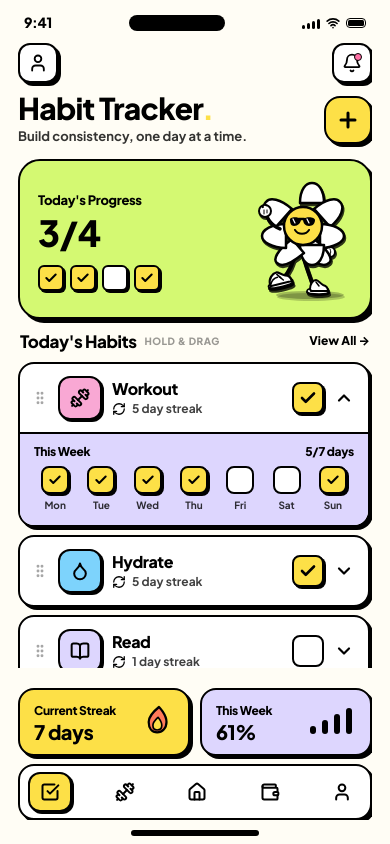
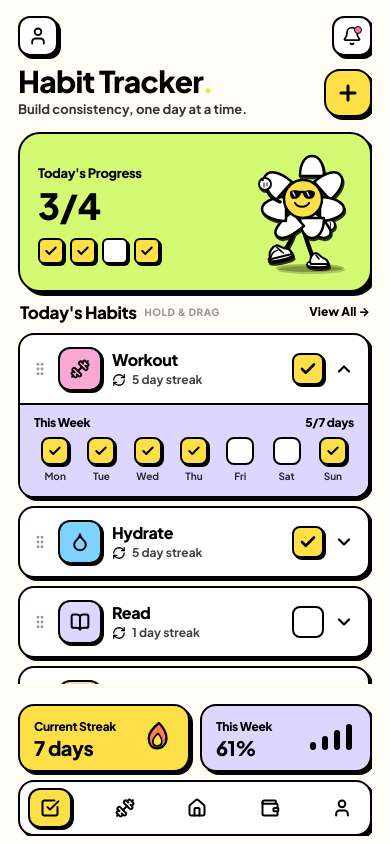
Before and after one commit to Paranormal31/personal-growth-companion, a React (Vite) app in the folder v2/: page / in a window 390 px wide. Built offline with nearby package versions, Linux system fonts and the light colour scheme.

Commit message:
fix(v2): mobile UX corrections - remove fake status/home bars, fix bottom nav, restrict drag to grip handle

```diff
--- a/v2/index.html
+++ b/v2/index.html
@@ -1,17 +1,17 @@
 <!doctype html>
-<html lang="en">
+<html lang="en" class="h-full overflow-hidden overscroll-none">
   <head>
     <meta charset="UTF-8" />
     <link rel="icon" type="image/svg+xml" href="/favicon.svg" />
-    <meta name="viewport" content="width=device-width, initial-scale=1.0, maximum-scale=1.0, user-scalable=no" />
+    <meta name="viewport" content="width=device-width, initial-scale=1.0, maximum-scale=1.0, user-scalable=no, viewport-fit=cover" />
     <title>Habit Tracker • Neo-Brutalist</title>
     <!-- Google Fonts for Neo-Brutalist Typography -->
     <link rel="preconnect" href="https://fonts.googleapis.com">
     <link rel="preconnect" href="https://fonts.gstatic.com" crossorigin>
     <link href="https://fonts.googleapis.com/css2?family=Plus+Jakarta+Sans:wght@400;500;600;700;800;900&family=Space+Grotesk:wght@500;700&display=swap" rel="stylesheet">
   </head>
-  <body class="bg-[#F4F0E6] text-black antialiased selection:bg-[#FDE047] selection:text-black">
-    <div id="root"></div>
+  <body class="h-full overflow-hidden overscroll-none bg-[#F4F0E6] text-black antialiased selection:bg-[#FDE047] selection:text-black">
+    <div id="root" class="h-full w-full overflow-hidden"></div>
     <script type="module" src="/src/main.tsx"></script>
   </body>
 </html>
--- a/v2/src/components/HabitItem.tsx
+++ b/v2/src/components/HabitItem.tsx
@@ -1,12 +1,13 @@
 import React from 'react'
 import { Check, RefreshCw, ChevronDown, GripVertical } from 'lucide-react'
-import { motion, AnimatePresence } from 'framer-motion'
+import { motion, AnimatePresence, DragControls } from 'framer-motion'
 import { Habit, Weekday } from '../types/habit'
 import { getHabitIconComponent } from '../constants/icons'
 
 interface HabitItemProps {
   habit: Habit
   isExpanded: boolean
+  dragControls?: DragControls
   onToggleExpand: () => void
   onToggleComplete: () => void
   onToggleDay: (day: Weekday) => void
@@ -17,6 +18,7 @@ const ALL_WEEKDAYS: Weekday[] = ['Mon', 'Tue', 'Wed', 'Thu', 'Fri', 'Sat', 'Sun'
 export const HabitItem: React.FC<HabitItemProps> = ({
   habit,
   isExpanded,
+  dragControls,
   onToggleExpand,
   onToggleComplete,
   onToggleDay,
@@ -37,9 +39,19 @@ export const HabitItem: React.FC<HabitItemProps> = ({
       >
         {/* Left: Drag Handle, Icon Tile & Details */}
         <div className="flex items-center gap-2.5">
+          {/* Dotted Grip Handle - Exclusive Drag Activation Area */}
           <div
-            className="cursor-grab active:cursor-grabbing text-black/35 hover:text-black transition-colors py-1 shrink-0"
-            title="Drag to reorder"
+            onPointerDown={(e) => {
+              e.stopPropagation()
+              dragControls?.start(e)
+            }}
+            onClick={(e) => {
+              e.stopPropagation()
+            }}
+            style={{ touchAction: 'none' }}
+            className="cursor-grab active:cursor-grabbing text-black/40 hover:text-black transition-colors p-1.5 -m-1.5 shrink-0 touch-none select-none"
+            title="Drag handle to reorder"
+            aria-label="Drag handle to reorder"
           >
             <GripVertical className="w-4 h-4 stroke-[2.4]" />
           </div>
--- a/v2/src/components/HabitList.tsx
+++ b/v2/src/components/HabitList.tsx
@@ -1,5 +1,5 @@
 import React, { useState } from 'react'
-import { Reorder } from 'framer-motion'
+import { Reorder, useDragControls } from 'framer-motion'
 import { Habit, Weekday } from '../types/habit'
 import { HabitItem } from './HabitItem'
 
@@ -10,6 +10,47 @@ interface HabitListProps {
   onToggle: (id: string) => void
   onToggleDay: (habitId: string, day: Weekday) => void
   onViewAllClick: () => void
+}
+
+interface ReorderableHabitRowProps {
+  habit: Habit
+  isExpanded: boolean
+  onToggleExpand: () => void
+  onToggleComplete: () => void
+  onToggleDay: (day: Weekday) => void
+}
+
+const ReorderableHabitRow: React.FC<ReorderableHabitRowProps> = ({
+  habit,
+  isExpanded,
+  onToggleExpand,
+  onToggleComplete,
+  onToggleDay,
+}) => {
+  const dragControls = useDragControls()
+
+  return (
+    <Reorder.Item
+      value={habit}
+      dragListener={false}
+      dragControls={dragControls}
+      className="select-none shrink-0"
+      whileDrag={{
+        scale: 1.025,
+        zIndex: 50,
+        boxShadow: '6px 6px 0px #000000',
+      }}
+    >
+      <HabitItem
+        habit={habit}
+        isExpanded={isExpanded}
+        dragControls={dragControls}
+        onToggleExpand={onToggleExpand}
+        onToggleComplete={onToggleComplete}
+        onToggleDay={onToggleDay}
+      />
+    </Reorder.Item>
+  )
 }
 
 export const HabitList: React.FC<HabitListProps> = ({
@@ -30,7 +71,7 @@ export const HabitList: React.FC<HabitListProps> = ({
   }
 
   return (
-    <div className="w-full mt-2.5 flex-1 min-h-0 flex flex-col overflow-hidden">
+    <div className="w-full mt-2 flex-1 min-h-0 flex flex-col overflow-hidden">
       {/* Section Header */}
       <div className="flex items-center justify-between mb-1.5 px-0.5 shrink-0">
         <div className="flex items-center gap-2">
@@ -49,32 +90,22 @@ export const HabitList: React.FC<HabitListProps> = ({
         </button>
       </div>
 
-      {/* Reorderable Habit items stack (drag-and-drop ordering) */}
+      {/* Reorderable Habit items stack (drag-and-drop ordering via handle only) */}
       <Reorder.Group
         axis="y"
         values={habits}
         onReorder={onReorder}
-        className="flex-1 min-h-0 overflow-y-auto no-scrollbar flex flex-col gap-2 py-0.5 pb-6 pr-0.5"
+        className="flex-1 min-h-0 overflow-y-auto no-scrollbar flex flex-col gap-2 py-0.5 pb-8 pr-0.5"
       >
         {habits.map((habit) => (
-          <Reorder.Item
+          <ReorderableHabitRow
             key={habit.id}
-            value={habit}
-            className="select-none cursor-grab active:cursor-grabbing shrink-0"
-            whileDrag={{
-              scale: 1.025,
-              zIndex: 50,
-              boxShadow: '6px 6px 0px #000000',
-            }}
-          >
-            <HabitItem
             habit={habit}
             isExpanded={expandedHabitId === habit.id}
             onToggleExpand={() => handleToggleExpand(habit.id)}
             onToggleComplete={() => onToggle(habit.id)}
             onToggleDay={(day) => onToggleDay(habit.id, day)}
           />
-          </Reorder.Item>
         ))}
       </Reorder.Group>
     </div>
--- a/v2/src/components/PhoneChassis.tsx
+++ b/v2/src/components/PhoneChassis.tsx
@@ -1,5 +1,4 @@
 import React from 'react'
-import { Wifi } from 'lucide-react'
 
 interface PhoneChassisProps {
   children: React.ReactNode
@@ -7,44 +6,12 @@ interface PhoneChassisProps {
 
 export const PhoneChassis: React.FC<PhoneChassisProps> = ({ children }) => {
   return (
-    <div className="min-h-screen w-full bg-[#F4F0E6] flex flex-col items-center justify-center p-0 sm:py-6 sm:px-4">
+    <div className="h-[100dvh] w-full bg-[#FFFDF5] sm:bg-[#F4F0E6] flex flex-col items-center justify-center p-0 sm:py-6 sm:px-4 overflow-hidden select-none">
       {/* Phone Mockup Shell */}
-      <div className="relative w-full max-w-[400px] bg-[#FFFDF5] border-0 sm:border-[3.5px] sm:border-black rounded-none sm:rounded-[44px] sm:neo-shadow-phone flex flex-col overflow-hidden h-screen sm:h-[844px]">
-        {/* iOS Status Bar (Fixed at top) */}
-        <div className="w-full pt-3 pb-1 px-6 flex items-center justify-between select-none shrink-0 bg-transparent z-20">
-          {/* Time */}
-          <span className="text-[14px] font-black text-black tracking-tight">
-            9:41
-          </span>
-
-          {/* Dynamic Island */}
-          <div className="w-24 h-4 bg-black rounded-full" />
-
-          {/* Status Icons: Cellular, Wifi, Battery */}
-          <div className="flex items-center gap-1.5 text-black">
-            <div className="flex items-end gap-0.5 h-3">
-              <span className="w-[3px] h-1 bg-black rounded-xs" />
-              <span className="w-[3px] h-1.5 bg-black rounded-xs" />
-              <span className="w-[3px] h-2 bg-black rounded-xs" />
-              <span className="w-[3px] h-2.5 bg-black rounded-xs" />
-            </div>
-
-            <Wifi className="w-3.5 h-3.5 stroke-[2.8]" />
-
-            <div className="w-5 h-2.5 border-[1.8px] border-black rounded-[4px] p-[1px] flex items-center">
-              <div className="w-full h-full bg-black rounded-[1.5px]" />
-            </div>
-          </div>
-        </div>
-
-        {/* Inner Screen Viewport (Fixed container, children manage internal scroll) */}
-        <div className="flex-1 flex flex-col overflow-hidden min-h-0 px-4.5 pt-0.5 pb-1">
+      <div className="relative w-full max-w-full sm:max-w-[420px] bg-[#FFFDF5] border-0 sm:border-[3.5px] sm:border-black rounded-none sm:rounded-[44px] sm:neo-shadow-phone flex flex-col overflow-hidden h-[100dvh] sm:h-[844px]">
+        {/* Inner Screen Viewport: Starts directly with profile and notification buttons */}
+        <div className="flex-1 flex flex-col overflow-hidden min-h-0 px-4.5 pt-[max(0.75rem,env(safe-area-inset-top))] pb-[max(0.5rem,env(safe-area-inset-bottom))] sm:pt-4 sm:pb-3.5">
           {children}
-        </div>
-
-        {/* Bottom Home Indicator Bar (Fixed at bottom) */}
-        <div className="w-full pt-1.5 pb-2 flex justify-center shrink-0 bg-[#FFFDF5] select-none z-20">
-          <div className="w-32 h-1.5 bg-black rounded-full" />
         </div>
       </div>
 
--- a/v2/src/index.css
+++ b/v2/src/index.css
@@ -31,6 +31,15 @@
     font-family: 'Plus Jakarta Sans', system-ui, -apple-system, sans-serif;
     color: #000000;
     background-color: #F4F0E6;
+    height: 100%;
+    overflow: hidden;
+    overscroll-behavior: none;
+  }
+
+  #root {
+    height: 100%;
+    width: 100%;
+    overflow: hidden;
   }
 }
 
```
Lines whose indentation alone changed are shown as unchanged.
